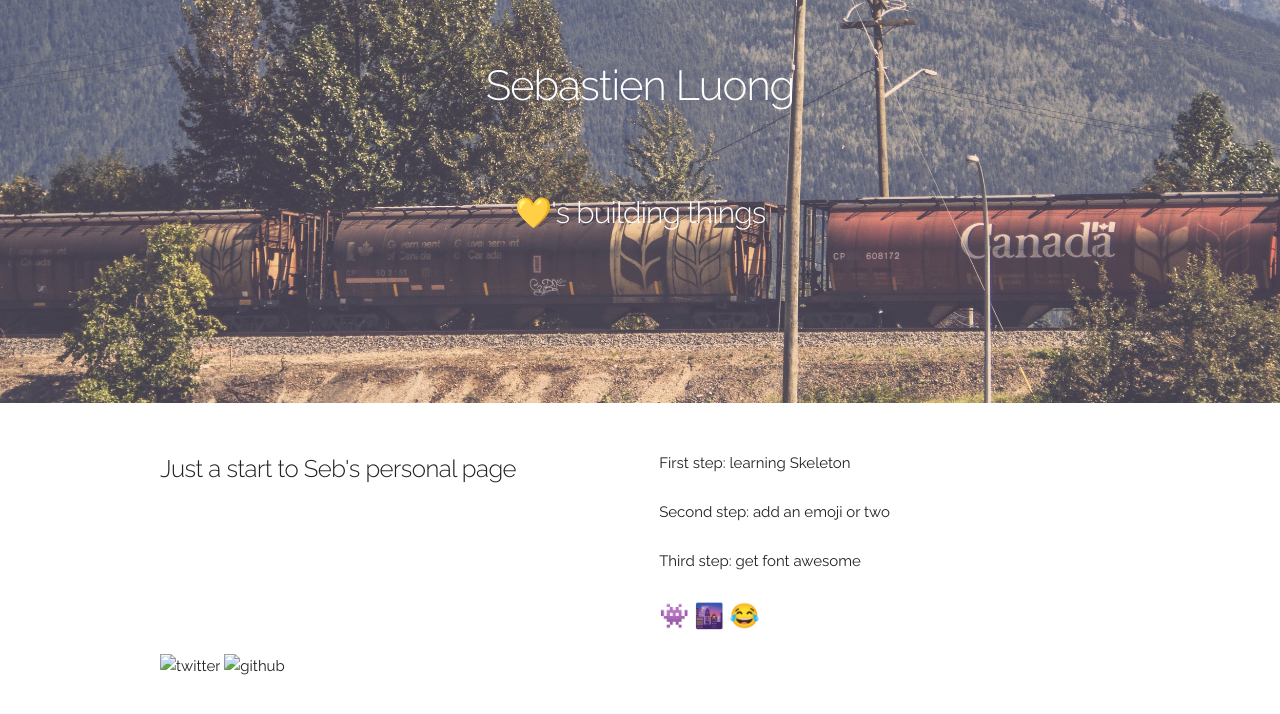
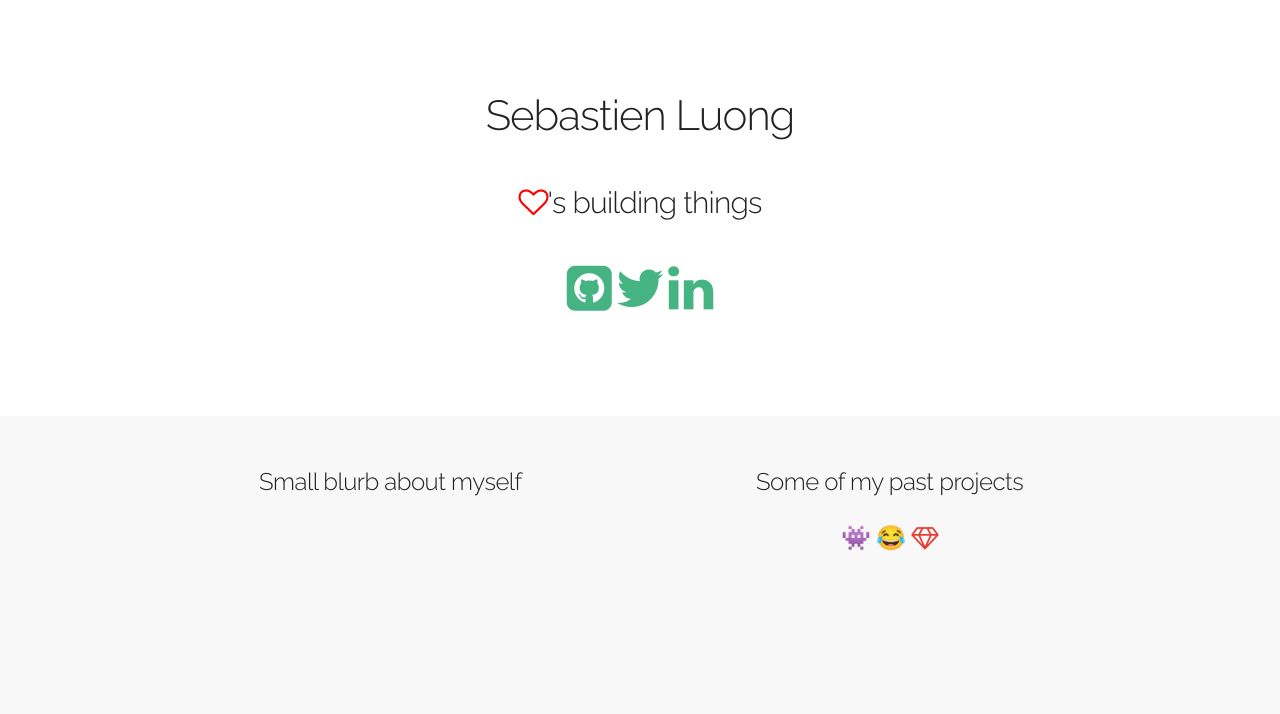
Before and after one commit to luongs/luongs.github.io, a plain HTML site: page index.html in a window 1280 px wide. Shown: the top 714 px of the page. Drawn offline with Linux system fonts and the light colour scheme.

Commit message:
Add font awesome icons

```diff
--- a/css/custom.css
+++ b/css/custom.css
@@ -1,16 +1,59 @@
 /* Backgrounds
 ----------------------------------------------*/
-.bg {
+/*
+header {
   background-image: url('../images/bc_train.jpeg');
   background-size: cover;
   color: #fff;
   padding-bottom: 10em;
   opacity:0.9;
 }
+*/
 
+body {
+	text-align: center;
+	margin-top: 3rem;
+}
+
+.bg {
+	text-align: center;
+	margin-bottom: 10rem;
+}
+
+.bg h4{
+	padding: 2rem;
+}
+
+.bg i {
+	color: red;
+}
+
+.bg i:hover {
+	color: #ee6d66;
+}
+
+.bg span {
+  color: #46B482;
+  font-size: 3.5em;
+}
+
+.bg span:hover {
+  color: #ffffff;
+  transition: color ease 1s;
+}
 /* Text
 ----------------------------------------------*/
 .center_text {
 	padding-top: 6rem;
-	text-align: center;
 }
+
+.projects {
+	background-color: #F8F8F8;
+	height: 100%;
+	width:100%;
+	position: absolute;
+}
+
+.projects i {
+	color: #e83a30;
+}
--- a/index.html
+++ b/index.html
@@ -11,42 +11,35 @@
   <link rel="stylesheet" href="css/normalize.css">
   <link rel="stylesheet" href="css/skeleton.css">
   <link rel="stylesheet" href="css/custom.css">
+  <link rel="stylesheet" href="https://maxcdn.bootstrapcdn.com/font-awesome/4.4.0/css/font-awesome.min.css">
   <link rel="icon" href="images/rice_ball.png">
 
 </head>
-<body>
-  <div class="bg">
+<header class="bg">
   <div class="container">
     <div class="row">
       <div class="twelve columns">
         <h2 class="center_text">Sebastien Luong </h2>
-        <h4 class="center_text">💛's building things </h4>
-      </div>
-    </div>
-  </div>
-</div>
-  <div class="container">
-    <div class="row">
-      <div class="one-half column" style="margin-top: 5%">
-
-	      <h5> Just a start to Seb's personal page </h5>
-      </div>
-      <div class="one-half column" style="margin-top: 5%">
-        <p> First step: learning Skeleton </p>
-	      <p> Second step: add an emoji or two </p>
-        <p> Third step: get font awesome
-	      <h5> 👾   🌆    &#x1F602</h5>
-      </div>
-    </div>
-  </div>
-  <div class="container">
-    <div class="row">
-      <div class="twelve columns">
-        <img src="images/twitter.png" alt="twitter" height="32" width="32">
-        <img src="images/github.png" alt="github" height="32" width="32">
+        <h4><i class="fa fa-heart-o"></i>'s building things </h4>
+        <a href="https://github.com/ma3lstrom"><span class="fa fa-github-square"></span></a>
+        <a href="https://twitter.com/SebastienLuong"><span class="fa fa-twitter"></span></a>
+        <a href><span class="fa fa-linkedin"></span></a>
 
       </div>
     </div>
   </div>
-</body>
+</header>
+<section class="projects">
+  <div class="container">
+    <div class="row">
+      <div class="one-half column" style="margin-top: 5%">
+	      <h5> Small blurb about myself </h5>
+      </div>
+      <div class="one-half column" style="margin-top: 5%">
+        <h5> Some of my past projects   </h5>
+        <h5>   👾  &#x1F602 <i class="fa fa-diamond"> </i></h5>
+      </div>
+    </div>
+  </div>
+</section>
 </html>
```
